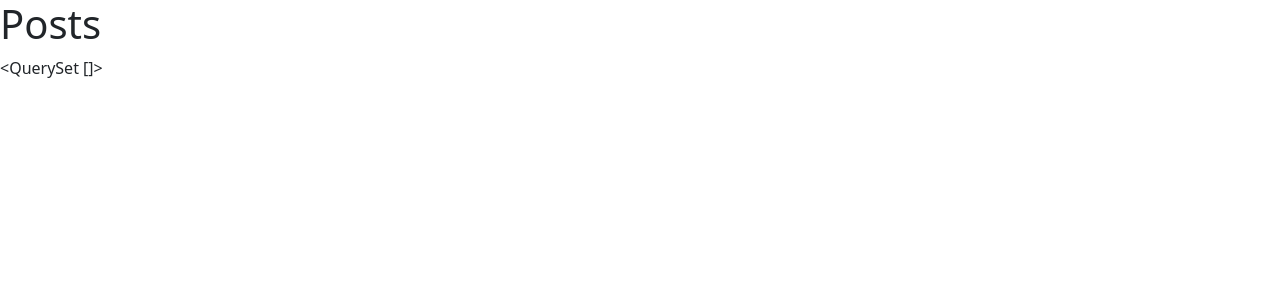
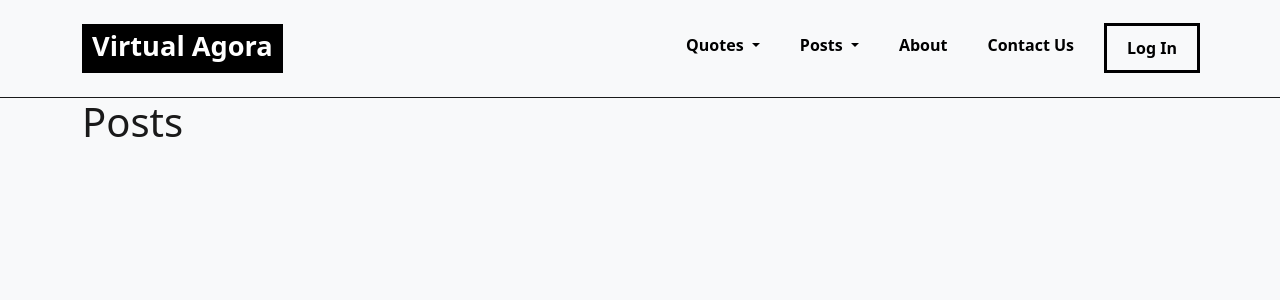
Before and after one commit to localhost671987/virtualagora, a Django app: page /post_list/ in a window 1280 px wide. Shown: the top 300 px of the page. Run offline with Django 4.2, Linux system fonts and the light colour scheme; data that the repository does not hold is empty; style sheets or scripts are compiled from the project's sources; some libraries are stand-ins or nearby versions.

Commit message:
removed rounded corners, changed theme

```diff
--- a/virtual_agora/urls.py
+++ b/virtual_agora/urls.py
@@ -22,5 +22,4 @@ urlpatterns = [
     path('accounts/', include("django.contrib.auth.urls")),
     path('accounts/register/', register, name='register'),
     path('', include('virtual_agora_app.urls', namespace='virtual_agora_app')),
-
 ]
--- a/virtual_agora_app/static/bootstrap/scss/_variables.scss
+++ b/virtual_agora_app/static/bootstrap/scss/_variables.scss
@@ -15,7 +15,7 @@ $gray-500: #adb5bd !default;
 $gray-600: #6c757d !default;
 $gray-700: #495057 !default;
 $gray-800: #343a40 !default;
-$gray-900: #212529 !default;
+$gray-900: #1a1a1a !default;
 $black:    #000 !default;
 // scss-docs-end gray-color-variables
 
@@ -298,7 +298,7 @@ $cyans: (
 // fusv-enable
 
 // scss-docs-start theme-color-variables
-$primary:       $blue !default;
+$primary:       $gray-900 !default;
 $secondary:     $gray-600 !default;
 $success:       $green !default;
 $info:          $cyan !default;
--- a/virtual_agora_app/static/scss/custom.scss
+++ b/virtual_agora_app/static/scss/custom.scss
@@ -1,4 +1,9 @@
 @import "../bootstrap/scss/bootstrap.scss";
+
+*{
+    box-sizing: border-box;
+    border-radius: 0% !important;
+}
 
 .fit-cover {
     object-fit: cover;
@@ -120,7 +125,7 @@
                 color: white;
                 font-weight: 200;
                 font-size: 2.5rem;
-                margin-bottom: 2rem;
+                margin-bottom: 2.5rem;
             }
 
             @media screen and (max-width: 992px) {
@@ -156,7 +161,7 @@
                 border-color: white;
             }
 
-            .custom-input-focused  {
+            .custom-input-focused {
                 outline-offset: 5px;
             }
 
@@ -178,7 +183,6 @@
     color: white;
     outline: 2px solid white;
     transition: outline-offset 250ms ease;
-    font-weight: bold;
 }
 
 .fancy-button:focus,
@@ -186,3 +190,27 @@
     color: white;
     outline-offset: -7px;
 }
+
+.fancy-button-dark {
+    border-radius: 0%;
+    padding: 10px 20px;
+    background: none;
+    border: 1px solid black;
+    color: black;
+    outline: 2px solid black;
+    transition: outline-offset 250ms ease;
+}
+
+.fancy-button-dark:focus,
+.fancy-button-dark:hover {
+    color: black;
+    outline-offset: -7px;
+}
+
+.topnav {
+    .navbar-brand {
+        padding: 2px 10px 6px 10px !important;
+        font-size: 1.7rem !important;
+        color: white;
+    }
+}
--- a/virtual_agora_app/templates/base.html
+++ b/virtual_agora_app/templates/base.html
@@ -17,7 +17,78 @@
   <link rel="stylesheet" href="{% static 'fontawesome-free/css/all.min.css' %}" />
 </head>
 
-<body>
+<body class="bg-light">
+  {% block topnav %}
+  <div class="border-bottom border-primary">
+    <div class="topnav container">
+      <nav class="navbar navbar-expand-lg py-4">
+        <div class="container-fluid px-0">
+          <a class="navbar-brand bg-black fw-bold" href="{% url 'virtual_agora_app:index' %}">Virtual Agora</a>
+          <button class="navbar-toggler" type="button" data-bs-toggle="collapse"
+            data-bs-target="#navbarSupportedContent" aria-controls="navbarSupportedContent" aria-expanded="false"
+            aria-label="Toggle navigation">
+            <i class="fa-solid fa-bars p-1"></i>
+          </button>
+          <div class="collapse navbar-collapse" id="navbarSupportedContent">
+            <ul class="navbar-nav ms-auto mb-2 mb-lg-0">
+              <li class="nav-item dropdown me-lg-4">
+                <a class="nav-link text-black dropdown-toggle fw-bold" href="#" id="navbarDropdown" role="button"
+                  data-bs-toggle="dropdown" aria-expanded="false">
+                  Quotes
+                </a>
+                <ul class="dropdown-menu dropdown-menu-end" aria-labelledby="navbarDropdown">
+                  <li><a class="dropdown-item" href="#">My Posts</a></li>
+                  <li>
+                    <hr class="dropdown-divider">
+                  </li>
+                  <li><a class="dropdown-item" href="#">My Discussions</a></li>
+                </ul>
+              </li>
+              <li class="nav-item dropdown me-lg-4">
+                <a class="nav-link text-black dropdown-toggle fw-bold" href="#" id="navbarDropdown" role="button"
+                  data-bs-toggle="dropdown" aria-expanded="false">
+                  Posts
+                </a>
+                <ul class="dropdown-menu dropdown-menu-end" aria-labelledby="navbarDropdown">
+                  <li><a class="dropdown-item" href="{% url 'virtual_agora_app:post_list' %}">View Posts</a></li>
+                  <li>
+                    <hr class="dropdown-divider">
+                  </li>
+                  <li><a class="dropdown-item" href="#">My Discussions</a></li>
+                </ul>
+              </li>
+              <li class="nav-item">
+                <a class="nav-link text-black fw-bold me-lg-4" href="#">About</a>
+              </li>
+              <li class="nav-item">
+                <a class="nav-link text-black fw-bold me-lg-4" href="#">Contact Us</a>
+              </li>
+              <li>
+                <div class="d-none d-lg-block">
+                  {% if user.is_authenticated %}
+                  <a href="{% url 'logout' %}" class="btn fancy-button-dark fw-bold">Log Out</a>
+                  {% else %}
+                  <a href="{% url 'login' %}" class="btn fancy-button-dark fw-bold">Log In</a>
+                  {% endif %}
+                </div>
+                <div class="d-block d-lg-none">
+                  {% if user.is_authenticated %}
+                  <a href="{% url 'logout' %}" class="nav-link text-black fw-bold">Log Out</a>
+                  {% else %}
+                  <a href="{% url 'login' %}" class="nav-link text-black fw-bold">Log In</a>
+                  {% endif %}
+                </div>
+
+              </li>
+            </ul>
+          </div>
+        </div>
+      </nav>
+    </div>
+
+  </div>
+  {% endblock %}
+
   {% block content %}
   {% endblock %}
   <script src="{% static 'jquery/dist/jquery.min.js' %}"></script>
--- a/virtual_agora_app/templates/post_list.html
+++ b/virtual_agora_app/templates/post_list.html
@@ -1,12 +1,23 @@
 {% extends "base.html" %}
 
 {% block title %}
-Postss
+Posts
 {% endblock %}
 
 {% block content %}
-<h1>
-    Posts
-</h1>
-{{posts}}
-{% endblock %}
+<div class="container">
+    <h1>
+        Posts
+    </h1>
+
+    {% for post in posts %}
+    <div class="card">
+        <div class="card-body">
+            <h5 class="card-title">{{ post.title }}</h5>
+            <p class="card-text">{{ post.body }}</p>
+            <a href="{{ post.get_absolute_url }}" class="btn btn-primary">Read More</a>
+        </div>
+        {% endfor %}
+    </div>
+    {% endblock %}
+</div>
--- a/virtual_agora_app/templates/registration/login.html
+++ b/virtual_agora_app/templates/registration/login.html
@@ -2,7 +2,8 @@
 {% load static %}
 
 {% block title %}Login{% endblock %}
-
+{% block topnav %}
+{% endblock %}
 {% block content %}
 <div class="login-page d-flex h-100vh">
   <div class="col-12 col-md-6 col-lg-7 d-none d-md-block">
--- a/virtual_agora_app/templates/registration/register.html
+++ b/virtual_agora_app/templates/registration/register.html
@@ -2,7 +2,8 @@
 {% load static %}
 
 {% block title %}Register{% endblock %}
-
+{% block topnav %}
+{% endblock %}
 {% block content %}
 <div class="login-page d-flex h-100vh">
     <div class="col-12 col-md-6 col-lg-5">
```
Also changed, not shown: virtual_agora_app/templates/index.html (+7 -6 lines), 1 other file.
